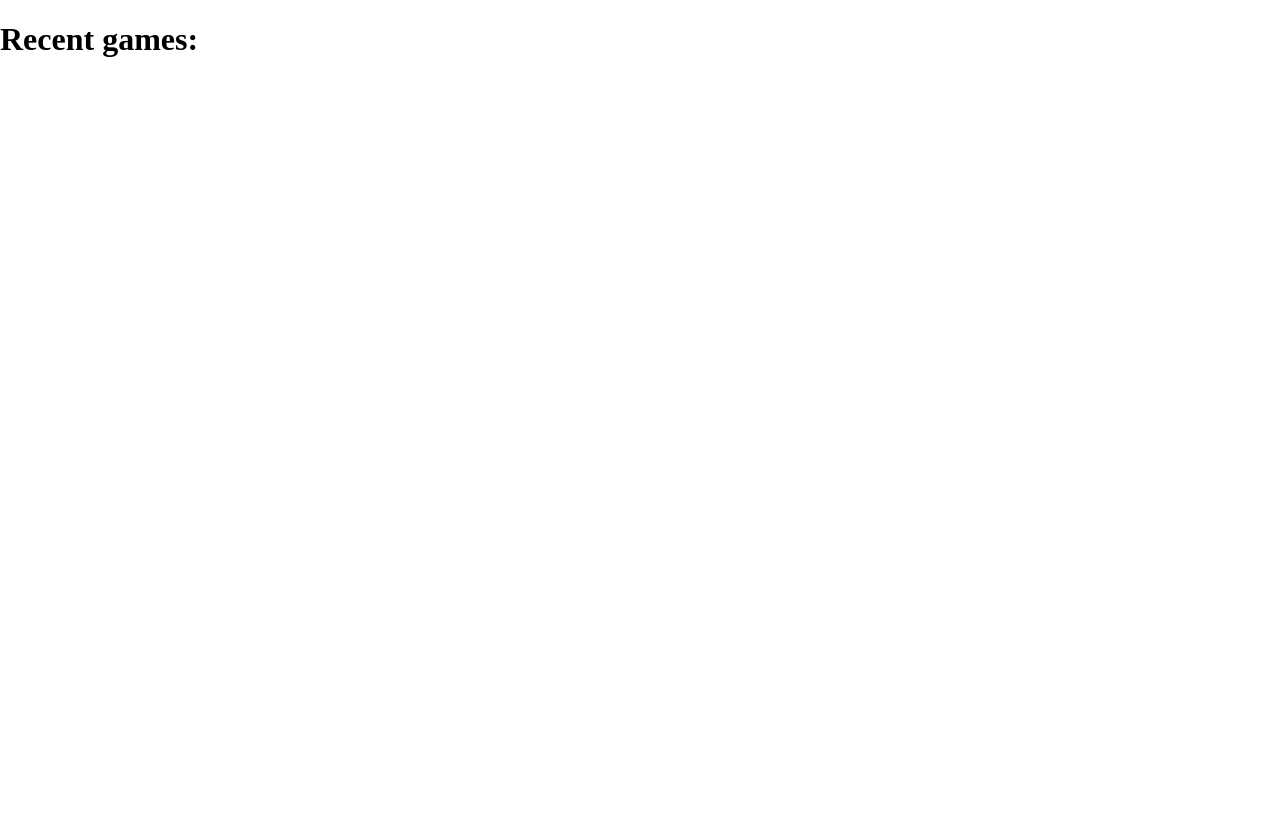
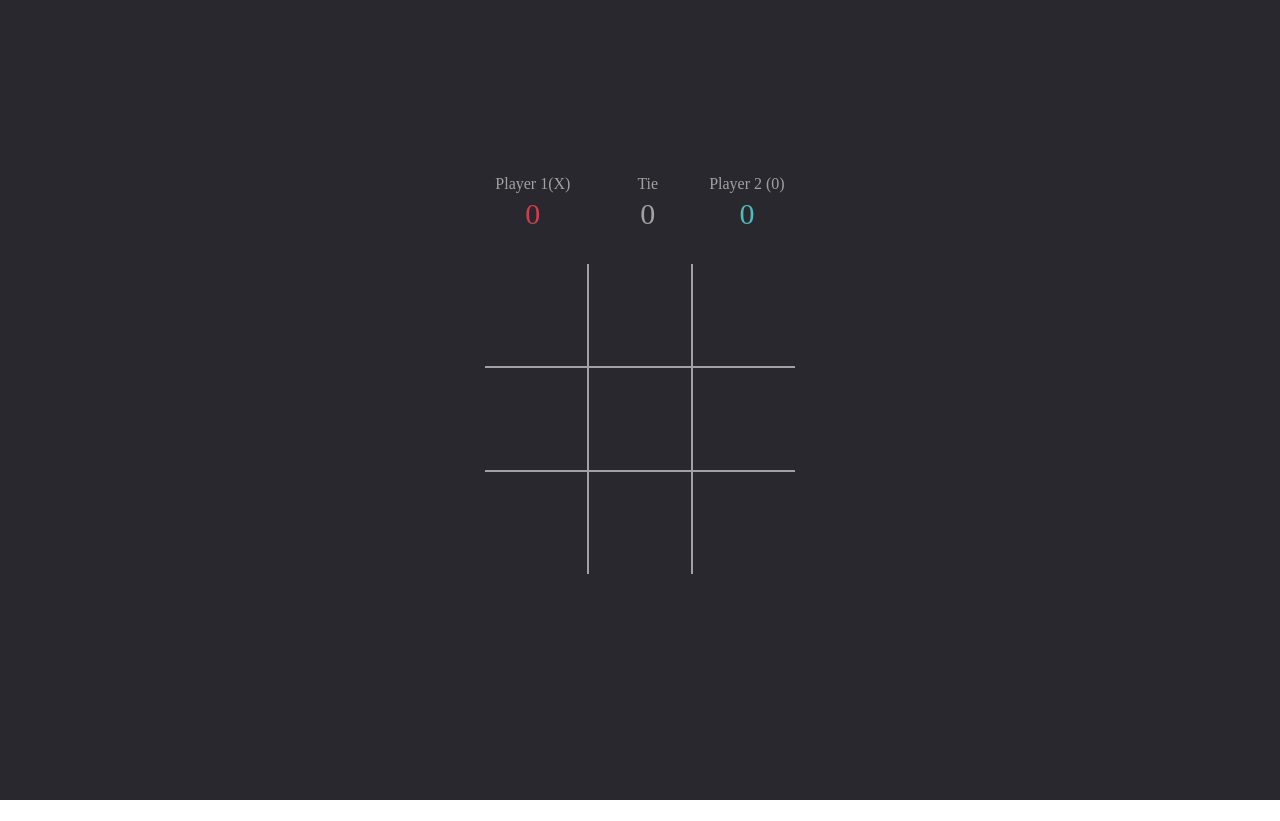
Before and after one commit to Palinana/tic-tac-toe, a React (Create React App) app: page / in a window 1280 px wide. After the commit the page ends 800 px from the top, so only its background shows below. Built offline with nearby package versions, Linux system fonts and the light colour scheme.

Commit message:
Removed score board

```diff
--- a/src/App.js
+++ b/src/App.js
@@ -2,17 +2,13 @@ import React, { Component } from 'react';
 import { BrowserRouter, Route } from 'react-router-dom';
 
 import Board from './components/Board/Board';
-import Scoreboard from './components/ScoreBoard/ScoreBoard';
 
 class App extends Component {
     render() {
         return (
-            // <div className="app">
-                <BrowserRouter>
-                    <Route exact path="/" component={Scoreboard}/>
-                    <Route path="/board" component={Board}/>
-                </BrowserRouter>
-            // </div>
+            <BrowserRouter>
+                <Route exact path="/" component={Board}/>
+            </BrowserRouter>
         )
     }
 }
--- a/src/components/ScoreBoard/ScoreBoard.js
+++ /dev/null
@@ -1,23 +0,0 @@
-import React, { Component } from 'react';
-import { Link } from 'react-router-dom';
-
-class Scoreboard extends Component {
-    state = {
-      scoreboard: []
-    }
-
-    render() {
-        return (
-            <div className="game">
-                <h1>Recent games:</h1>
-
-                {/* Link to start new game */}
-                <Link to="/board">
-                    <button className="btn">Start new game</button>
-                </Link>
-            </div>
-        )
-    }
-}
-
-export default Scoreboard;
```
Also changed, not shown: src/components/ScoreBoard/ScoreBoard.css (deleted).
